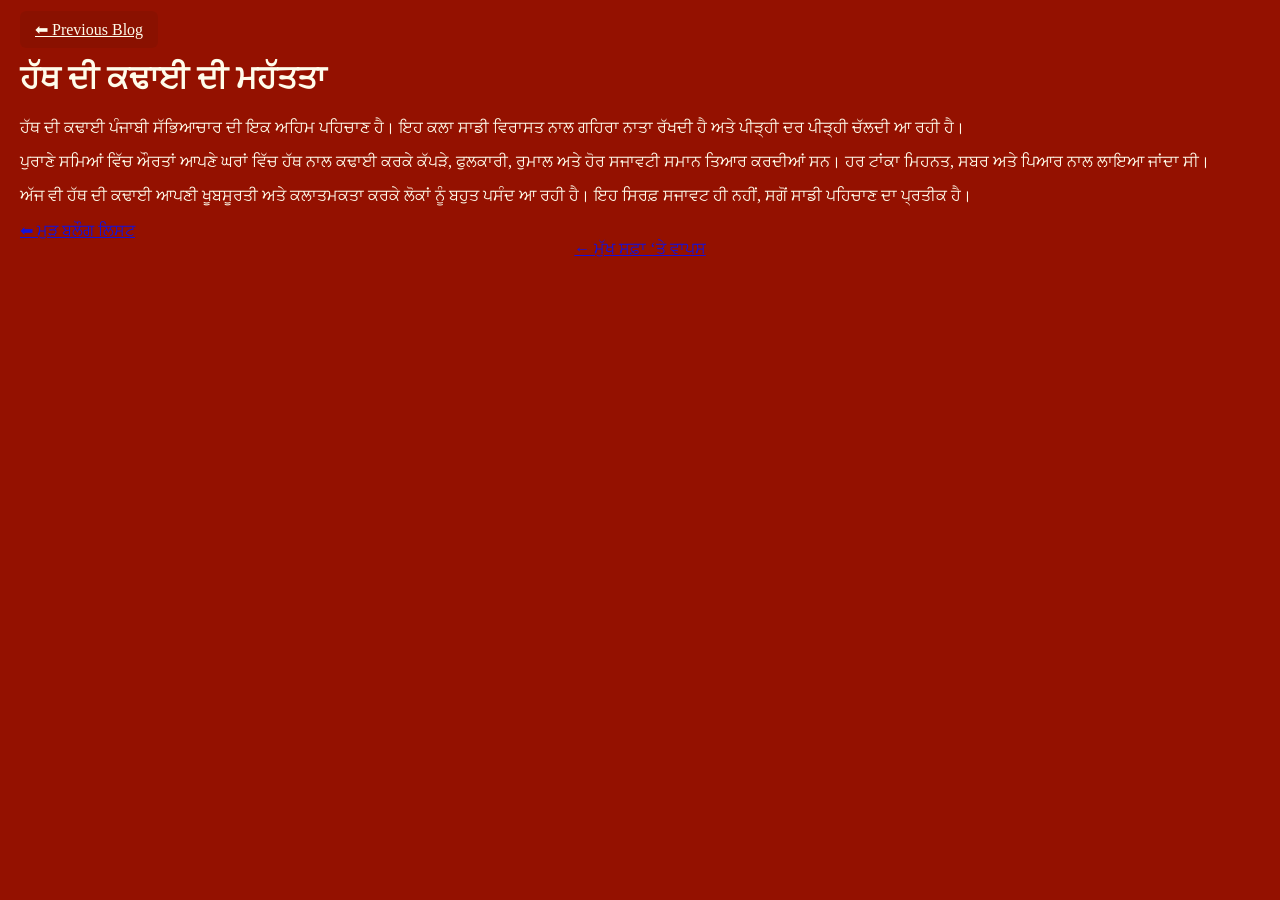
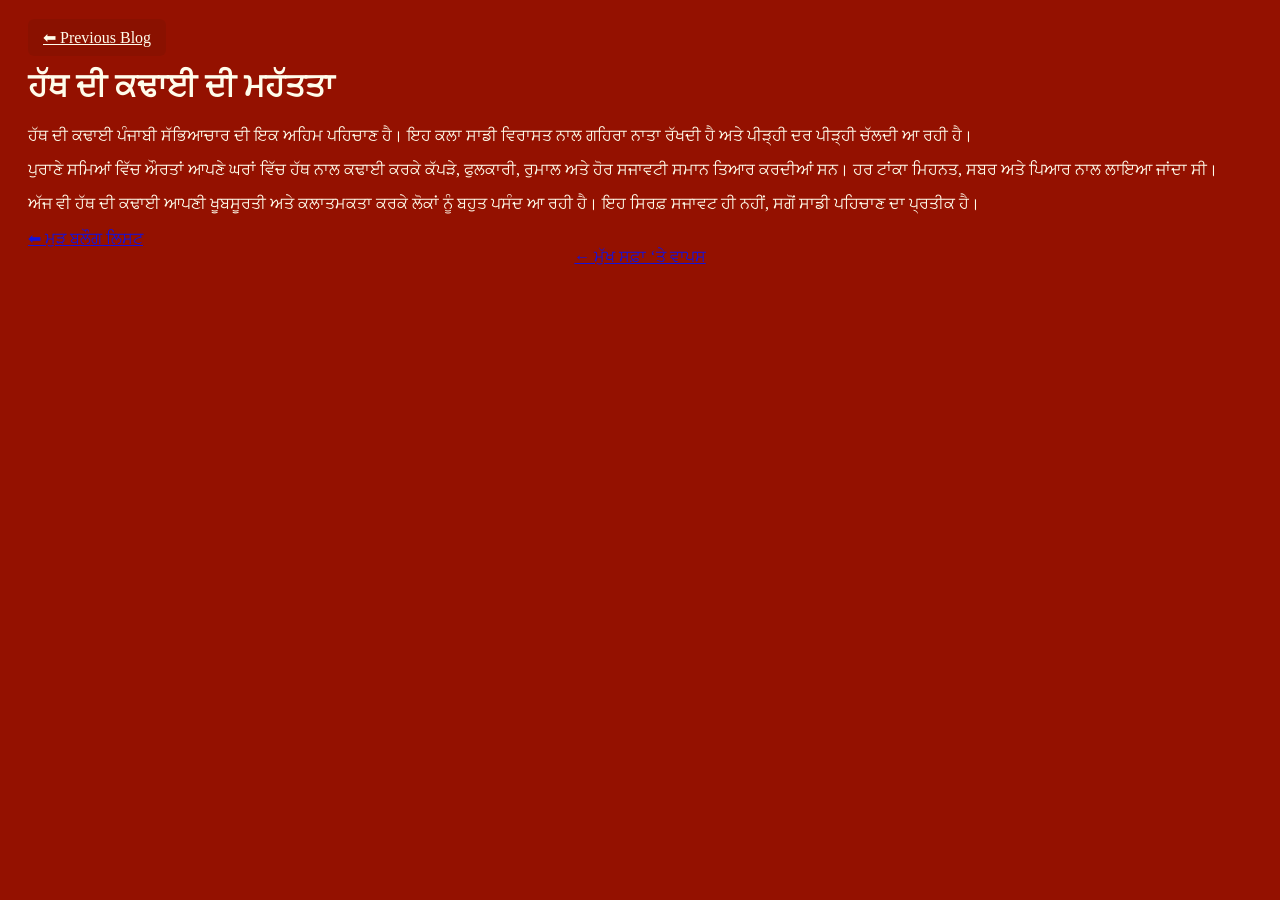

Update style.css

--- a/style.css
+++ b/style.css
@@ -128,23 +128,3 @@ pointer-events:none;
 .nav-btn:hover {
   background-color: #2e7d32;
 }
-body {
-  margin: 0;
-  padding: 0;
-}
-
-.container {
-  width: 100%;
-  max-width: 800px;
-  margin: auto;
-  padding: 10px;
-}
-img {
-  max-width: 100%;
-  height: auto;
-}
-p {
-  word-wrap: break-word;
-}
-body { overflow-x: hidden; }
-img { max-width: 100%; }
